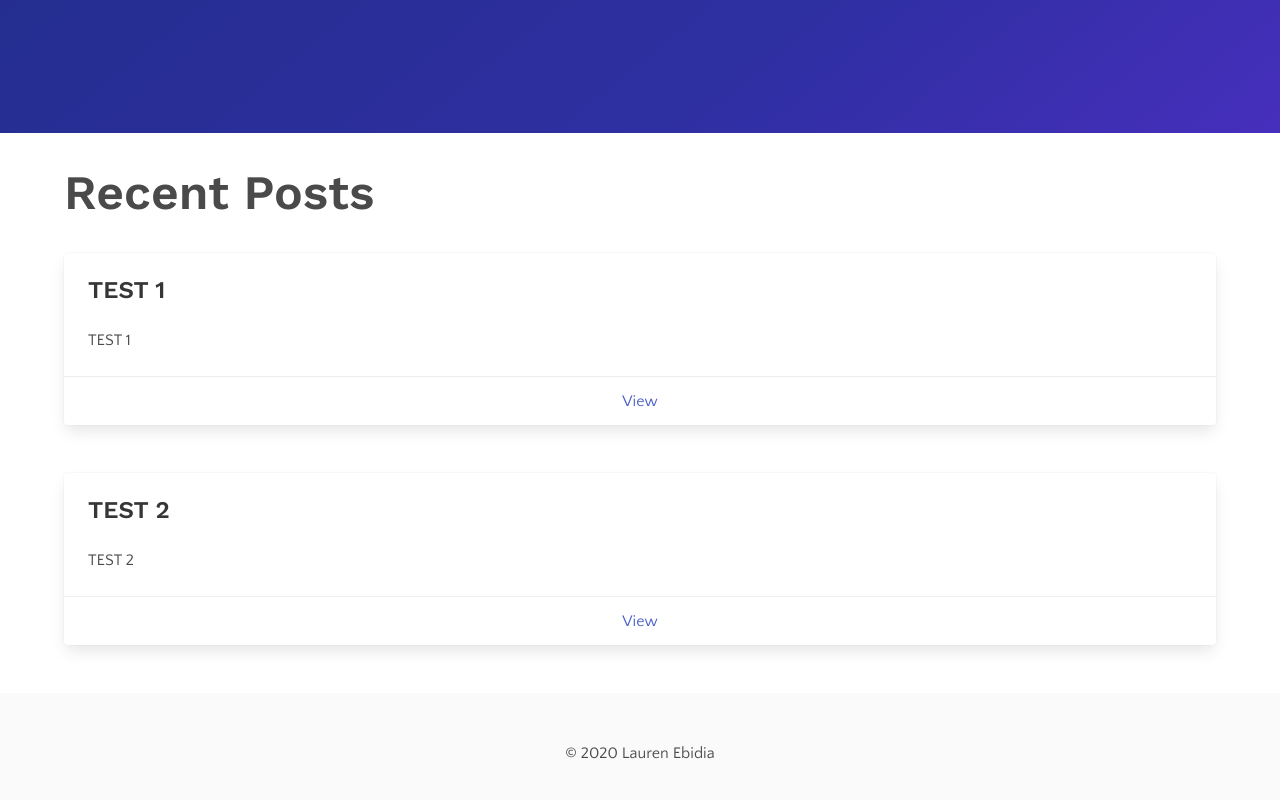
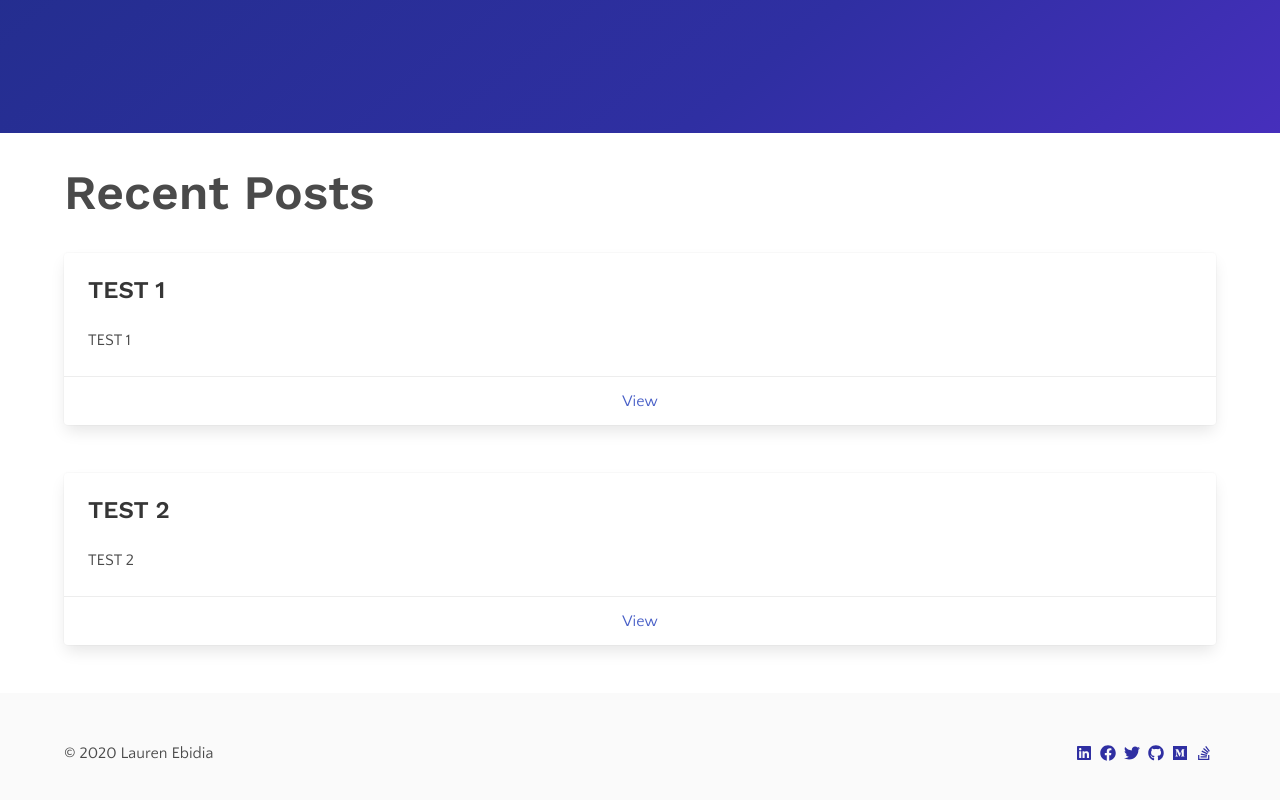
Before and after one commit to knownothinnobody/lauren-blog, a Gatsby site: page / in a window 1280 px wide. Shown: the part 560-1360 px from the top of the page. Built offline with nearby package versions, Linux system fonts and the light colour scheme; Gatsby itself is replaced by a stand-in of ours.

```diff
--- a/package.json
+++ b/package.json
@@ -5,6 +5,10 @@
   "version": "0.1.0",
   "author": "Kyle Mathews <mathews.kyle@gmail.com>",
   "dependencies": {
+    "@fortawesome/fontawesome-svg-core": "^1.2.28",
+    "@fortawesome/free-brands-svg-icons": "^5.13.0",
+    "@fortawesome/free-solid-svg-icons": "^5.13.0",
+    "@fortawesome/react-fontawesome": "^0.1.9",
     "@types/typography": "^0.16.3",
     "bulma": "^0.8.2",
     "gatsby": "^2.21.35",
--- a/src/components/footer.jsx
+++ b/src/components/footer.jsx
@@ -1,5 +1,6 @@
 import { Link } from "gatsby"
 import React from "react"
+import { FontAwesomeIcon } from '@fortawesome/react-fontawesome'
 
 class Footer extends React.Component {
   render() {
@@ -8,12 +9,32 @@
       <footer className="footer">
         <div className="container">
           <div className="content columns">
-            <div className="column has-text-centered">
+            <div className="column has-text-left">
               <ul className="footer-list is-marginless">
                 <li className="footer-list-item">
                   &copy; {currentYear > 2020 ? "2020 - " + currentYear : currentYear } Lauren Ebidia
                 </li>
               </ul>
+            </div>
+            <div className="column has-text-right">
+              <span class="icon has-text-primary">
+                <FontAwesomeIcon icon={['fab', 'linkedin']} />
+              </span>
+              <span class="icon has-text-primary">
+                <FontAwesomeIcon icon={['fab', 'facebook']} />
+              </span>
+              <span class="icon has-text-primary">
+                <FontAwesomeIcon icon={['fab', 'twitter']} />
+              </span>
+              <span class="icon has-text-primary">
+                <FontAwesomeIcon icon={['fab', 'github']} />
+              </span>
+              <span class="icon has-text-primary">
+                <FontAwesomeIcon icon={['fab', 'medium']} />
+              </span>
+              <span class="icon has-text-primary">
+                <FontAwesomeIcon icon={['fab', 'stack-overflow']} />
+              </span>
             </div>
           </div>
         </div>
--- a/src/components/layout.jsx
+++ b/src/components/layout.jsx
@@ -8,9 +8,14 @@
 import React from "react"
 import PropTypes from "prop-types"
 
+import { library } from '@fortawesome/fontawesome-svg-core'
+import { fab } from '@fortawesome/free-brands-svg-icons'
+
 import Header from "./header"
 import Footer from "./footer"
 import "../css/index.scss"
+
+library.add(fab)
 
 
 const Layout = ({ children }) => {
```
Also changed, not shown: static/admin/config.yml (+16 -1 lines), src/content/blog/test-1.md (renamed from src/content/test-1.md), src/content/blog/test-2.md (renamed from src/content/test-2.md), src/pages/contact.jsx (added), 1 other file.
